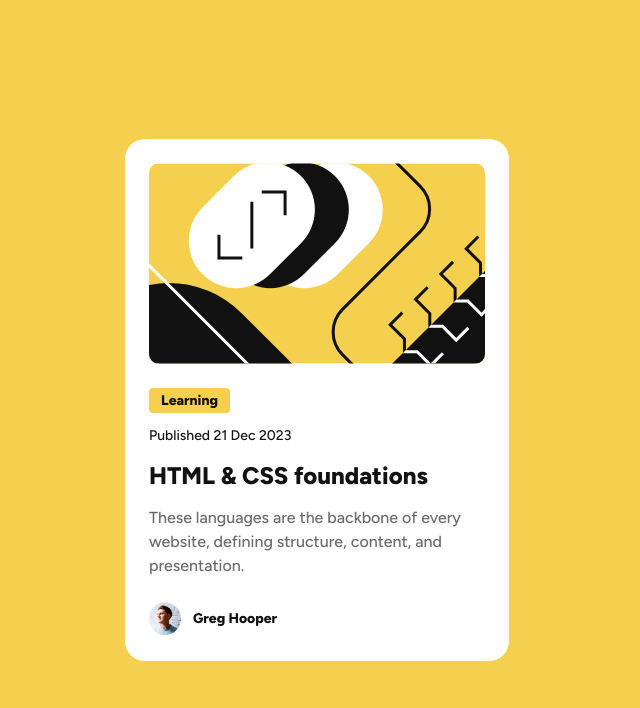
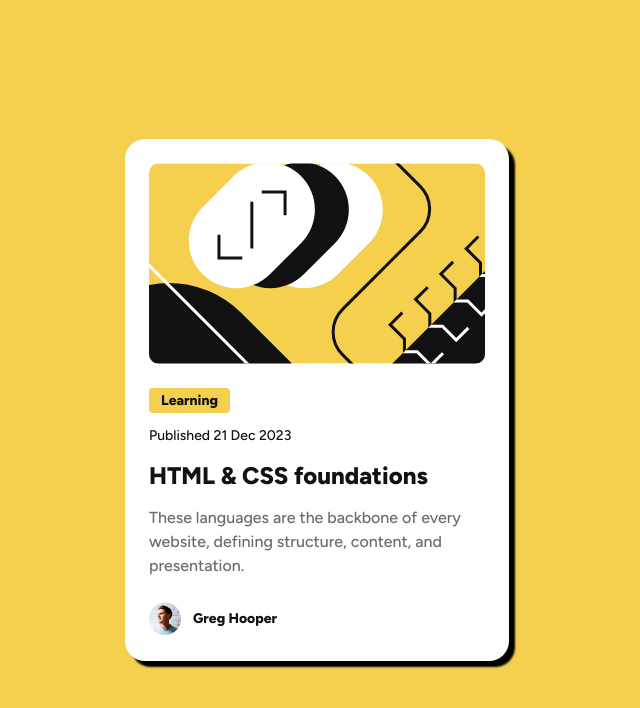
Before and after one commit to tdoublee2002/blog-preview-card, a plain HTML site: page index.html in a window 1280 px wide. Shown: the whole page, without its empty margins (323-963 px from the left). Drawn offline with Linux system fonts and the light colour scheme.

Commit message:
add shadow

```diff
--- a/index.html
+++ b/index.html
@@ -9,7 +9,7 @@
     <title>Frontend Mentor | Blog preview card</title>
   </head>
   <body>
-    <div class="container">
+    <main class="container">
       <img src="assets/images/illustration-article.svg" alt="Blog Image" class="blog-image">
       <div class="content">
         <div class="box">Learning</div>
@@ -21,6 +21,6 @@
         <img src="assets/images/image-avatar.webp" alt="footer-image">
         <p>Greg Hooper</p>
       </footer>
-    </div>
+    </main>
   </body>
 </html>
--- a/style.css
+++ b/style.css
@@ -24,6 +24,7 @@ body {
     background-color: white;
     border-radius: 20px;
     padding: 24px;
+    box-shadow: 6px 6px 2px rgba(0, 0, 0, 1);
 }
 
 .blog-image {
```
